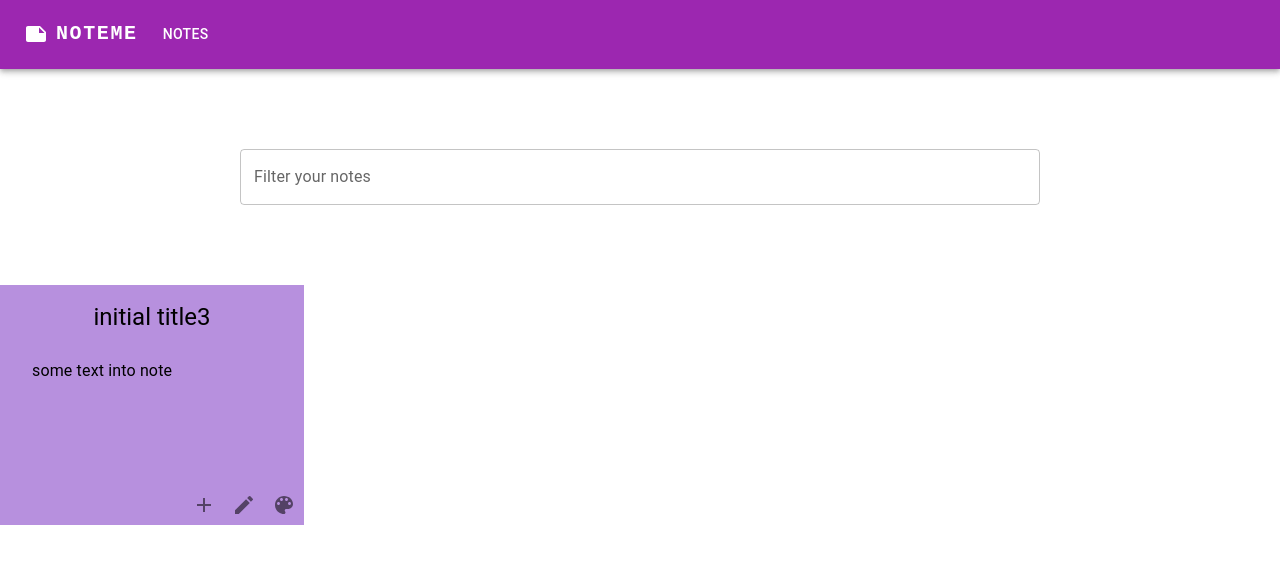
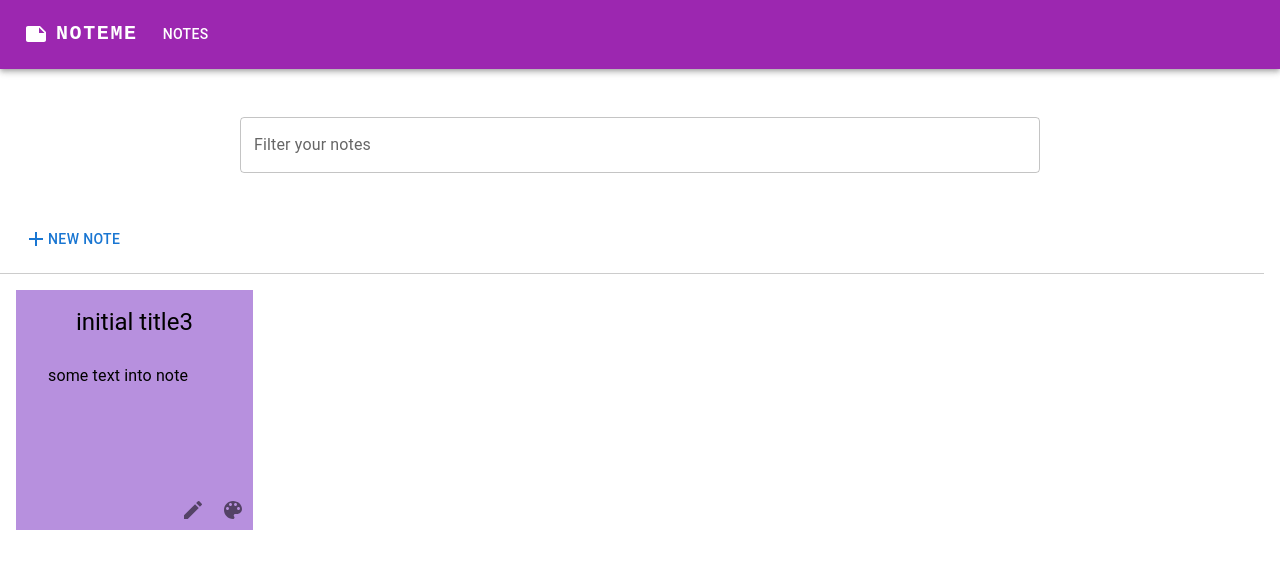
Before and after one commit to AndrewBoldrin/noteme, a React (Create React App) app: page / in a window 1280 px wide. Shown: the top 568 px of the page. Built offline with nearby package versions, Linux system fonts and the light colour scheme.

Commit message:
feat: add note

```diff
--- a/src/components/core/StyledContainer/StyledContainer.tsx
+++ b/src/components/core/StyledContainer/StyledContainer.tsx
@@ -2,5 +2,6 @@ import styled from 'styled-components';
 
 export const StyledContainer = styled.div`
   max-width: 1470px;
-  margin: 0 auto;
+  margin: 2rem auto;
+  padding-inline: 1rem;
 `;
--- a/src/hooks/useNotes.tsx
+++ b/src/hooks/useNotes.tsx
@@ -12,7 +12,7 @@ const noteInitialData = {
 interface IuseNotes {
   notes: INote[];
   getNoteById: (id: string) => INote;
-  addNote: (newData: typeof noteInitialData) => void;
+  addNote: (title: string, color: string, text: string) => void;
   updateNote: (id: string, title: string, color: string, text: string) => void;
   removeNote: (name: string) => void;
 }
@@ -25,8 +25,11 @@ export const useNotes = (): IuseNotes => {
     return note[0];
   };
 
-  const addNote = (newData: typeof noteInitialData): void => {
-    console.log('adding note');
+  const addNote = (title: string, color: string, text: string): void => {
+    const id = new Date().getTime().toString();
+    const newNote = { id, title, color, text };
+
+    setNotes([newNote, ...notes]);
   };
 
   const updateNote = (
--- /dev/null
+++ b/src/pages/Index/NoteContainer/NewNoteButton/NewNoteButton.tsx
@@ -0,0 +1,18 @@
+import { Add } from '@mui/icons-material';
+import { Button } from '@mui/material';
+import React, { ReactElement } from 'react';
+
+interface INewNoteButton {
+  onOpenModal: () => void;
+}
+
+export const NewNoteButton = ({
+  onOpenModal,
+}: INewNoteButton): ReactElement => {
+  return (
+    <Button onClick={onOpenModal}>
+      <Add />
+      New note
+    </Button>
+  );
+};
--- a/src/pages/Index/NoteContainer/Note/Note.tsx
+++ b/src/pages/Index/NoteContainer/Note/Note.tsx
@@ -1,7 +1,7 @@
 import { Box, IconButton, Typography } from '@mui/material';
 import React, { ReactElement } from 'react';
 import { INote } from '../../utils/interfaces';
-import { Edit, Add, ColorLens } from '@mui/icons-material';
+import { Edit, ColorLens } from '@mui/icons-material';
 
 interface INoteComponent {
   note: INote;
@@ -9,17 +9,12 @@ interface INoteComponent {
   onEditing: (id: string) => void;
 }
 
-export const Note = ({
-  note,
-  onOpenModal,
-  onEditing,
-}: INoteComponent): ReactElement => {
+export const Note = ({ note, onEditing }: INoteComponent): ReactElement => {
   const { id, title, text, color } = note;
   return (
     <Box
       sx={{
         position: 'relative',
-        maxWidth: '15rem',
         minHeight: '15rem',
         backgroundColor: color,
         paddingInline: '2rem',
@@ -40,9 +35,6 @@ export const Note = ({
         {text}
       </Typography>
       <Box sx={{ position: 'absolute', bottom: 0, right: 0 }}>
-        <IconButton onClick={onOpenModal}>
-          <Add />
-        </IconButton>
         <IconButton onClick={() => onEditing(id)}>
           <Edit />
         </IconButton>
--- a/src/pages/Index/NoteContainer/NoteContainer.tsx
+++ b/src/pages/Index/NoteContainer/NoteContainer.tsx
@@ -1,9 +1,10 @@
-import { Modal, Box, Fade } from '@mui/material';
+import { Modal, Box, Fade, Grid } from '@mui/material';
 import React, { ReactElement, useState } from 'react';
 import { useNotes } from '../../../hooks/useNotes';
 import { Note } from './Note/Note';
 import { INote } from '../utils/interfaces';
 import { NoteForm } from './NoteForm.tsx/NoteForm';
+import { NewNoteButton } from './NewNoteButton/NewNoteButton';
 
 export const NoteContainer = (): ReactElement => {
   const { notes, getNoteById, addNote, updateNote, removeNote } = useNotes();
@@ -17,6 +18,7 @@ export const NoteContainer = (): ReactElement => {
   };
 
   const onCloseModal = (): void => {
+    setIsEditing(false);
     setOpenModal(false);
   };
 
@@ -39,6 +41,7 @@ export const NoteContainer = (): ReactElement => {
             <NoteForm
               note={selectedNote}
               isEditing={isEditing}
+              addNote={addNote}
               updateNote={updateNote}
               onCloseModal={onCloseModal}
             />
@@ -46,16 +49,21 @@ export const NoteContainer = (): ReactElement => {
         </Fade>
       </Modal>
 
+      <NewNoteButton onOpenModal={onOpenModal} />
+
+      <Grid container spacing={2} sx={{ mt: 2, borderTop: '1px solid #ccc' }}>
         {notes.map((note: INote): ReactElement => {
           return (
+            <Grid item xs={12} sm={4} md={3} lg={2.4} key={note.id}>
               <Note
-            key={note.title}
                 note={note}
                 onOpenModal={onOpenModal}
                 onEditing={onEditing}
               />
+            </Grid>
           );
         })}
+      </Grid>
     </Box>
   );
 };
--- a/src/pages/Index/NoteContainer/NoteForm.tsx/NoteForm.tsx
+++ b/src/pages/Index/NoteContainer/NoteForm.tsx/NoteForm.tsx
@@ -5,7 +5,7 @@ import {
   TextareaAutosize,
   TextField,
 } from '@mui/material';
-import { Close } from '@mui/icons-material';
+import { AddLinkTwoTone, Close } from '@mui/icons-material';
 import React, { ReactElement, useEffect, useState } from 'react';
 import { palette } from '../../utils/colorPalette';
 import { INote } from '../../utils/interfaces';
@@ -26,6 +26,7 @@ const style = {
 interface INoteFormComponent {
   note: INote | null;
   isEditing: boolean;
+  addNote: (title: string, color: string, text: string) => void;
   updateNote: (id: string, title: string, color: string, text: string) => void;
   onCloseModal: () => void;
 }
@@ -33,6 +34,7 @@ interface INoteFormComponent {
 export const NoteForm = ({
   note,
   isEditing,
+  addNote,
   updateNote,
   onCloseModal,
 }: INoteFormComponent): ReactElement => {
@@ -49,8 +51,8 @@ export const NoteForm = ({
   const onSave = (): void => {
     if (isEditing && note != null) {
       updateNote(note.id, titleForm, palette.lightPurple, textForm);
-      onCloseModal();
-    }
+    } else addNote(titleForm, palette.lightPurple, textForm);
+    onCloseModal();
   };
 
   return (
--- a/src/pages/Index/NoteInputFilter/NoteInputFilter.tsx
+++ b/src/pages/Index/NoteInputFilter/NoteInputFilter.tsx
@@ -15,7 +15,7 @@ export const NoteInputFilter = ({
       sx={{
         position: 'relative',
         width: '50rem',
-        margin: '5rem auto',
+        margin: '3rem auto',
       }}
     >
       <TextField
```
Lines whose indentation alone changed are shown as unchanged.
